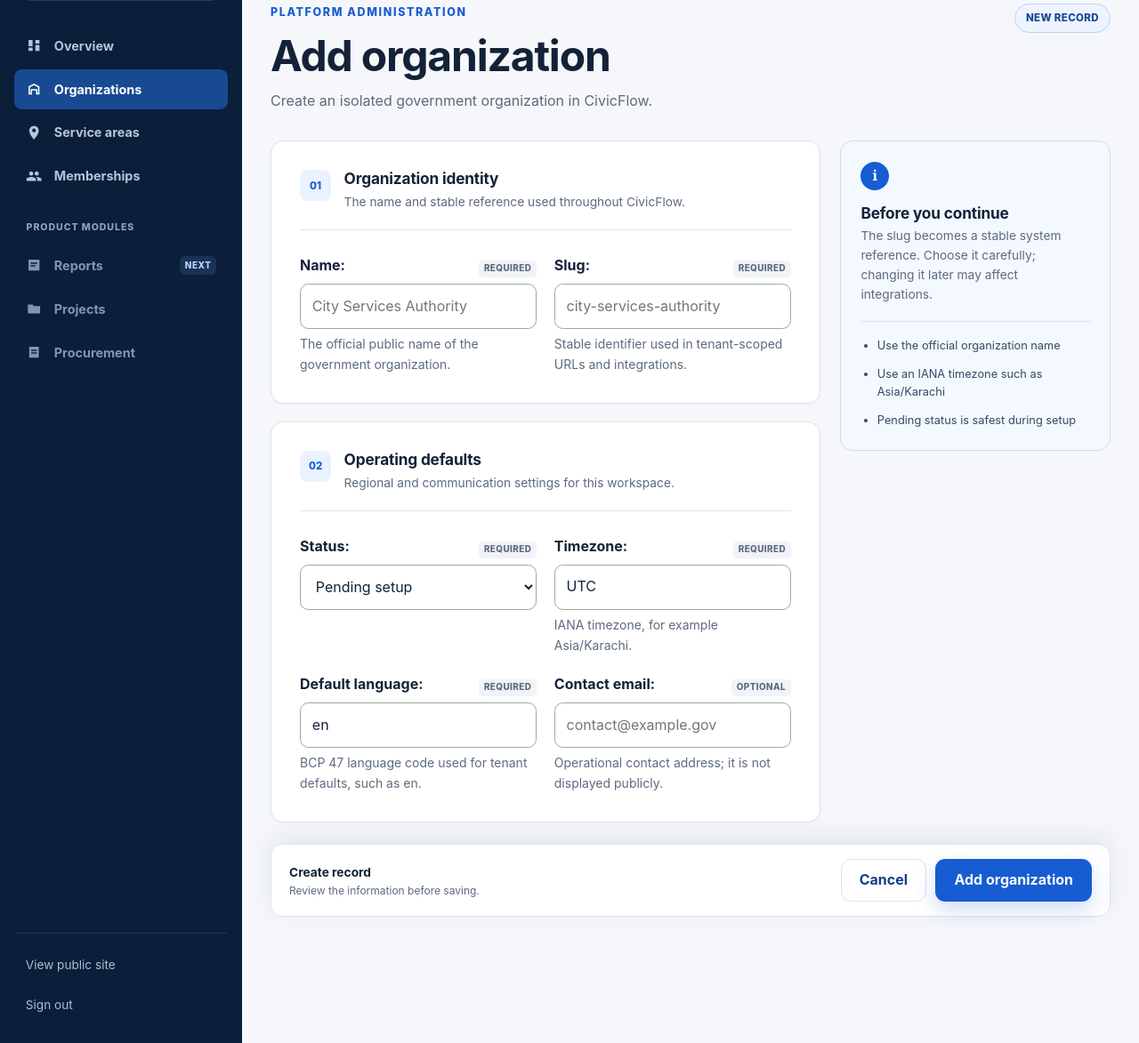
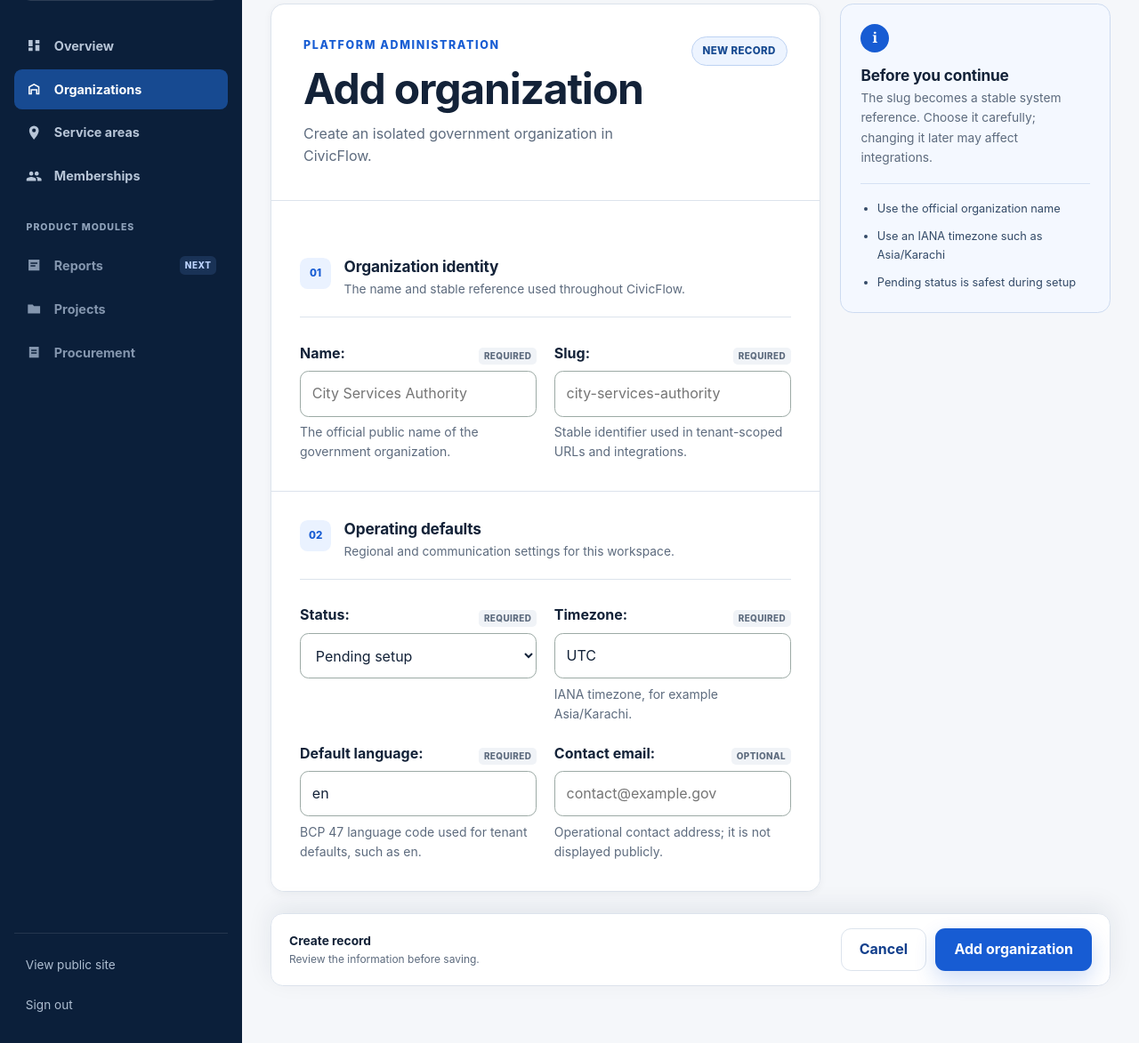
Before and after one commit to AdeelMalik22/CivicFlow, a Django app: page /workspace/organizations/add/ in a window 1280 px wide. Shown: the part 162-1335 px from the top of the page at 89% size. Run offline with Django 5.2, Linux system fonts and the light colour scheme; the visitor is signed in with stand-in values (Sample User, id 1); parts of the project's set-up code (start-up, migrations or seed data) failed here and were passed over.

Commit message:
working on the redesign of forms

```diff
--- a/static/css/app.css
+++ b/static/css/app.css
@@ -666,7 +666,9 @@ h3 {
 
 .form-page-header {
   align-items: center;
-  margin-bottom: 1.75rem;
+  margin: 0;
+  padding: clamp(1.5rem, 3vw, 2.25rem);
+  border-bottom: 1px solid var(--line);
 }
 
 .form-page-header h1 {
@@ -697,10 +699,22 @@ h3 {
   gap: 1.4rem;
 }
 
+.form-primary-surface {
+  overflow: hidden;
+  border: 1px solid var(--line);
+  border-radius: 0.95rem;
+  background: white;
+  box-shadow: 0 2px 8px rgba(15, 35, 64, 0.05);
+}
+
 .form-section-stack,
 .form-grid {
   display: grid;
   gap: 1.25rem;
+}
+
+.form-primary-surface .form-section-stack {
+  gap: 0;
 }
 
 .form-card {
@@ -709,6 +723,16 @@ h3 {
   border-radius: 0.9rem;
   background: white;
   box-shadow: 0 1px 3px rgba(15, 35, 64, 0.04);
+}
+
+.form-primary-surface .form-card {
+  border: 0;
+  border-radius: 0;
+  box-shadow: none;
+}
+
+.form-primary-surface .form-card + .form-card {
+  border-top: 1px solid var(--line);
 }
 
 .form-card-heading {
--- a/templates/tenants/entity_form.html
+++ b/templates/tenants/entity_form.html
@@ -11,15 +11,6 @@
     </a>
   </nav>
 
-  <div class="page-header form-page-header">
-    <div>
-      <p class="eyebrow">{{ eyebrow }}</p>
-      <h1>{{ form_title }}</h1>
-      <p>{{ form_intro }}</p>
-    </div>
-    <span class="form-mode-badge">{% if object %}Editing record{% else %}New record{% endif %}</span>
-  </div>
-
   <form method="post" class="entity-form" novalidate>
     {% csrf_token %}
     {% if form.non_field_errors %}
@@ -30,8 +21,18 @@
     {% endif %}
 
     <div class="entity-form-layout">
-      <div class="form-section-stack">
-        {% if form_variant == "organization" %}
+      <div class="form-primary-surface">
+        <div class="page-header form-page-header">
+          <div>
+            <p class="eyebrow">{{ eyebrow }}</p>
+            <h1>{{ form_title }}</h1>
+            <p>{{ form_intro }}</p>
+          </div>
+          <span class="form-mode-badge">{% if object %}Editing record{% else %}New record{% endif %}</span>
+        </div>
+
+        <div class="form-section-stack">
+          {% if form_variant == "organization" %}
           <section class="form-card" aria-labelledby="identity-heading">
             <div class="form-card-heading">
               <span class="form-step">01</span>
@@ -54,7 +55,7 @@
               {% include "tenants/includes/form_field.html" with field=form.contact_email %}
             </div>
           </section>
-        {% elif form_variant == "service-area" %}
+          {% elif form_variant == "service-area" %}
           <section class="form-card" aria-labelledby="area-heading">
             <div class="form-card-heading">
               <span class="form-step">01</span>
@@ -75,7 +76,7 @@
             </div>
             {% include "tenants/includes/form_field.html" with field=form.boundary %}
           </section>
-        {% else %}
+          {% else %}
           <section class="form-card" aria-labelledby="access-heading">
             <div class="form-card-heading">
               <span class="form-step">01</span>
@@ -87,7 +88,8 @@
               {% include "tenants/includes/form_field.html" with field=form.status %}
             </div>
           </section>
-        {% endif %}
+          {% endif %}
+        </div>
       </div>
 
       <aside class="form-guidance" aria-label="Form guidance">
```
